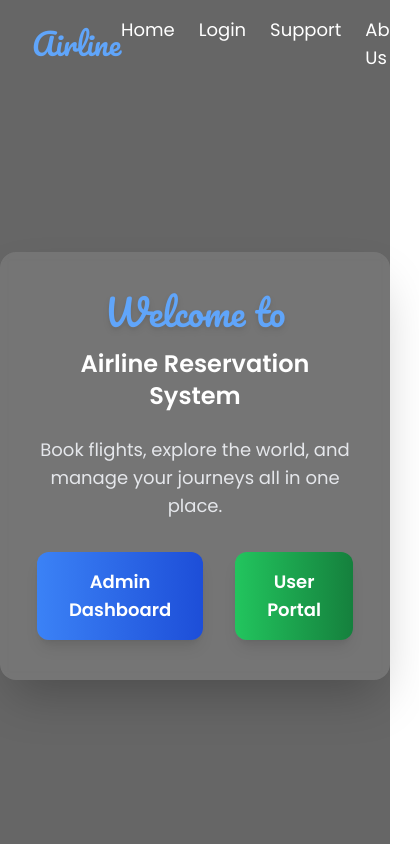
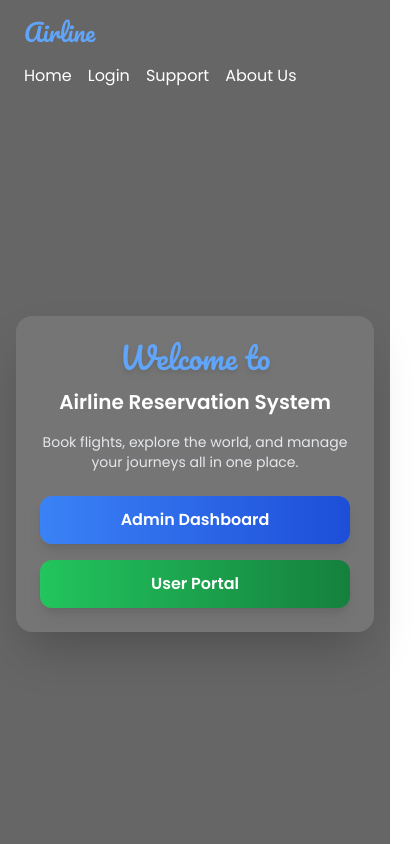
Before and after one commit to Devkoyani17/AIRLINE, a plain HTML site: page login_check.html in a window 390 px wide. Shown: the whole page, 419 px wide, since content can reach past the window. Drawn offline with nearby package versions, Linux system fonts and the light colour scheme.

Commit message:
Update login_check.html

```diff
--- a/login_check.html
+++ b/login_check.html
@@ -23,10 +23,10 @@
     <div class="absolute inset-0 bg-black bg-opacity-60 z-0"></div>
 
     <!-- Navbar -->
-    <nav class="flex items-center justify-between px-8 py-4 bg-transparent relative z-10">
-      <div class="text-3xl font-cursive text-blue-400">Airline</div>
-      <ul class="flex space-x-6 text-lg">
-        <li><a href="home.html" class="hover:text-blue-400 transition">Home</a></li>
+    <nav class="flex flex-wrap items-center justify-between px-6 md:px-8 py-4 bg-transparent relative z-10">
+      <div class="text-2xl md:text-3xl font-cursive text-blue-400">Airline</div>
+      <ul class="flex flex-wrap justify-center gap-4 md:gap-6 text-base md:text-lg mt-4 md:mt-0">
+        <li><a href="index.html" class="hover:text-blue-400 transition">Home</a></li>
         <li><a href="login_check.html" class="hover:text-blue-400 transition">Login</a></li>
         <li><a href="support.html" class="hover:text-blue-400 transition">Support</a></li>
         <li><a href="about.html" class="hover:text-blue-400 transition">About Us</a></li>
@@ -34,25 +34,26 @@
     </nav>
 
     <!-- Welcome Message + Role Selection -->
-    <div class="flex-grow flex justify-center items-center relative z-10">
-      <div class="text-center bg-white bg-opacity-10 p-10 rounded-2xl shadow-2xl backdrop-blur-sm max-w-xl w-full">
-        <h1 class="text-4xl md:text-5xl font-cursive text-blue-400 mb-4 drop-shadow-md">Welcome to</h1>
-        <h2 class="text-2xl md:text-3xl font-semibold text-white mb-6">Airline Reservation System</h2>
+    <div class="flex-grow flex justify-center items-center relative z-10 px-4">
+      <!-- Responsive container -->
+      <div class="text-center bg-white bg-opacity-10 p-6 md:p-10 rounded-2xl shadow-2xl backdrop-blur-sm w-full max-w-md sm:max-w-lg">
+        <h1 class="text-3xl md:text-5xl font-cursive text-blue-400 mb-3 md:mb-4 drop-shadow-md">Welcome to</h1>
+        <h2 class="text-xl md:text-3xl font-semibold text-white mb-4 md:mb-6">Airline Reservation System</h2>
 
-        <p class="text-lg text-gray-200 mb-8">Book flights, explore the world, and manage your journeys all in one place.</p>
+        <p class="text-sm md:text-lg text-gray-200 mb-6 md:mb-8">
+          Book flights, explore the world, and manage your journeys all in one place.
+        </p>
 
-        <div class="flex justify-center gap-8">
-          <a href="admin.html" class="px-8 py-4 bg-gradient-to-r from-blue-500 to-blue-700 hover:from-blue-600 hover:to-blue-800 rounded-xl shadow-lg text-white text-lg font-semibold transition transform hover:scale-105">
+        <!-- Responsive: Buttons stack on small screens -->
+        <div class="flex flex-col sm:flex-row justify-center gap-4 sm:gap-8">
+          <a href="admin.html" class="w-full sm:w-auto px-6 py-3 md:px-8 md:py-4 bg-gradient-to-r from-blue-500 to-blue-700 hover:from-blue-600 hover:to-blue-800 rounded-xl shadow-lg text-white text-base md:text-lg font-semibold transition transform hover:scale-105 text-center">
             Admin Dashboard
           </a>
-          <a href="user.html" class="px-8 py-4 bg-gradient-to-r from-green-500 to-green-700 hover:from-green-600 hover:to-green-800 rounded-xl shadow-lg text-white text-lg font-semibold transition transform hover:scale-105">
+          <a href="user.html" class="w-full sm:w-auto px-6 py-3 md:px-8 md:py-4 bg-gradient-to-r from-green-500 to-green-700 hover:from-green-600 hover:to-green-800 rounded-xl shadow-lg text-white text-base md:text-lg font-semibold transition transform hover:scale-105 text-center">
             User Portal
           </a>
-
         </div>
-
       </div>
-
     </div>
   </div>
 
```
